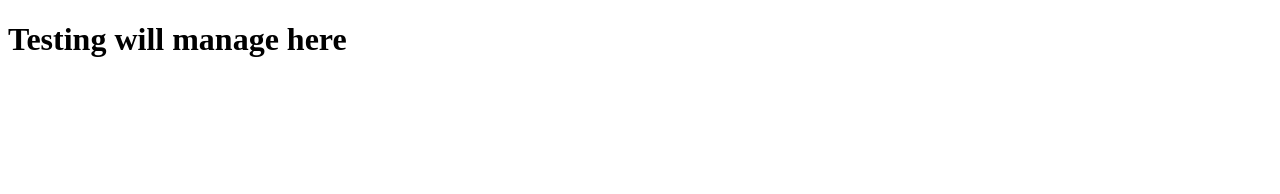
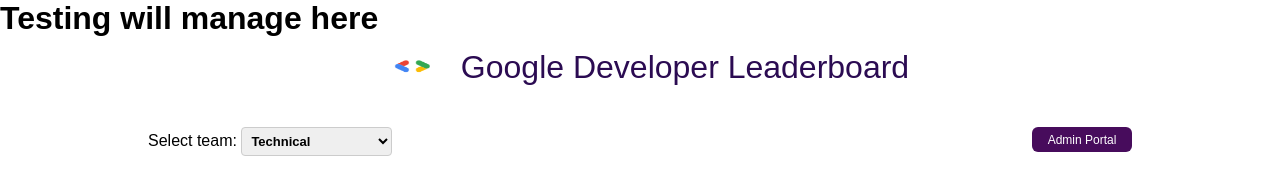
Before and after one commit to Yahya-7860/Leaderboard-ui, a plain HTML site: page index.html in a window 1280 px wide. Drawn offline with Linux system fonts and the light colour scheme.

Commit message:
added heading

```diff
--- a/index.html
+++ b/index.html
@@ -10,6 +10,23 @@
     <h1>Testing will manage here</h1>
     <!-- Zoya's html code will come below this comment line -->
 
+    <div class="heading">
+
+      <img class="logo" src=./img/logo.png>
+      <div class="title">Google Developer Leaderboard</div> </div>
+      <div class="teams">
+      <div>
+      Select team:
+      <select class="dropdown">
+      <option value="technical">Technical</option>
+      <option
+      value="content_creation">Content Creation</option>
+      <option value="graphics">Graphics</option>
+      <option value="sponsorship">Sponsorship</option>
+      <option value="event_management">Event Management</option> </select>
+      </div>
+      <button class="admin-button">Admin Portal</button>
+  </div>
     <!-- Nandini's html code will come below this comment line -->
 
     <!-- Aryan's html code will come below this comment line -->
--- a/style.css
+++ b/style.css
@@ -1,5 +1,66 @@
 /* Zoya's css ruleset will be paste below of this comment line*/
 
+* {
+    margin: 0;
+    padding: 0;
+    font-family:Arial, sans-serif;
+}
+
+.heading{
+    display:flex;
+    text-align: center;
+flex-wrap: wrap-reverse;
+   justify-content: center;
+}
+
+.title{
+    font-size: 2em;
+    display:flex;
+    color: #2b0b52;
+   margin-top: 12px;
+
+}
+
+.logo{
+    display: flex;
+    width:90px;
+    height: 70px;;
+ }
+.teams{
+    display: flex;
+    flex-wrap: wrap;
+    padding:20px;
+    justify-content: space-between;
+    margin-left: 10%;
+    margin-right: 10%;
+
+}
+
+.dropdown {
+    font-size: 13px;
+    font-weight: bold;
+    border-radius: 4px;
+    border: 1px solid #ccc;
+    padding:5px;
+    cursor: pointer;
+    margin-bottom: 10px;
+}
+
+.admin-button {
+    width: 100px;
+    height:25px;
+    font-size: 12px;
+    color: white;
+  background-color: #470c5c;
+    border: none;
+    border-radius: 6px;
+    cursor: pointer;
+    transition: background-color 0.3s;
+}
+
+.admin-button:hover {
+    background-color: #40328f;
+}
 /*Nandini's css ruleset will be paste below of this comment line */
 
 /*Aryans's css ruleset will be paste below of this comment line */
```
Also changed, not shown: img/logo.png (added).
